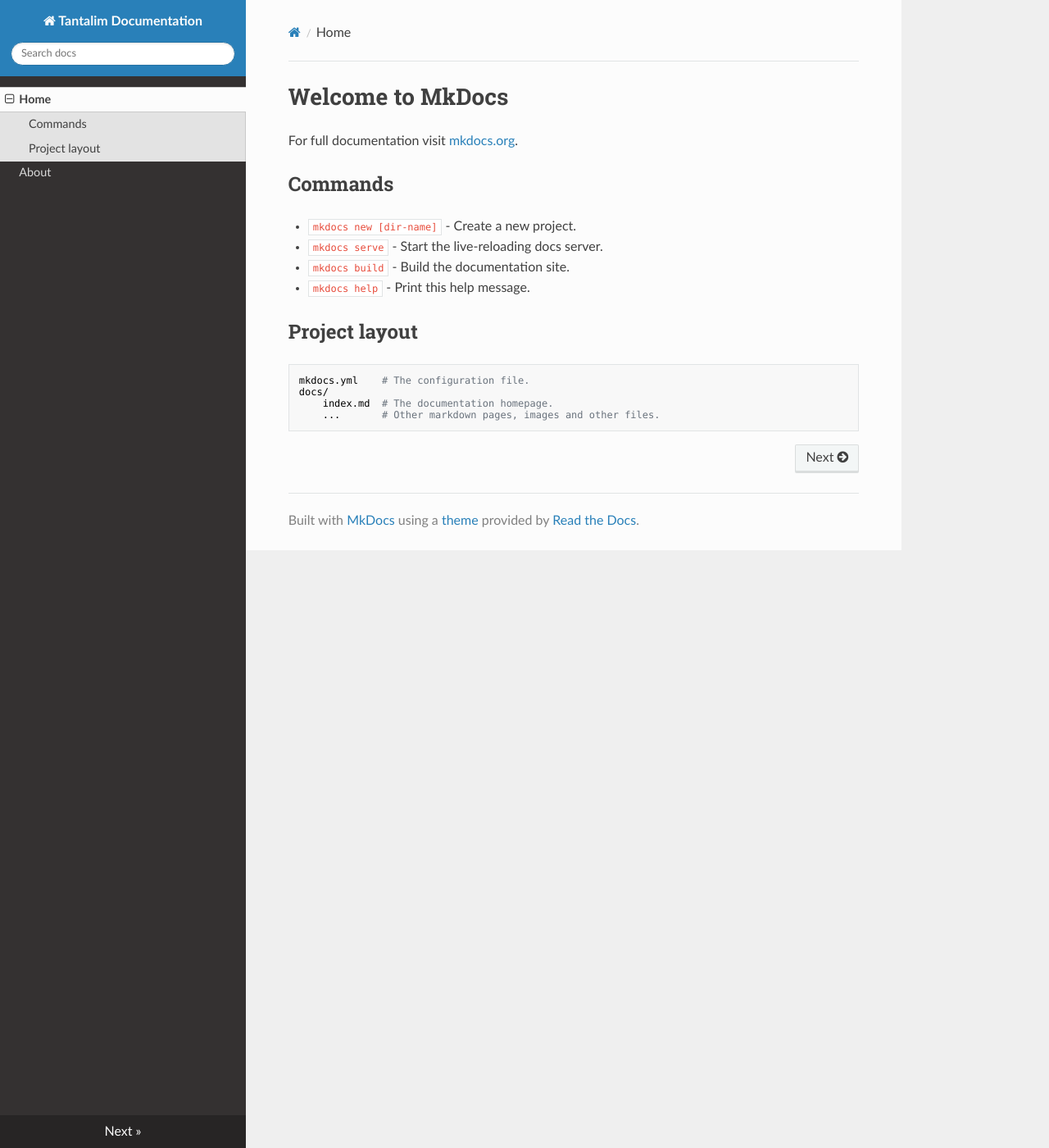
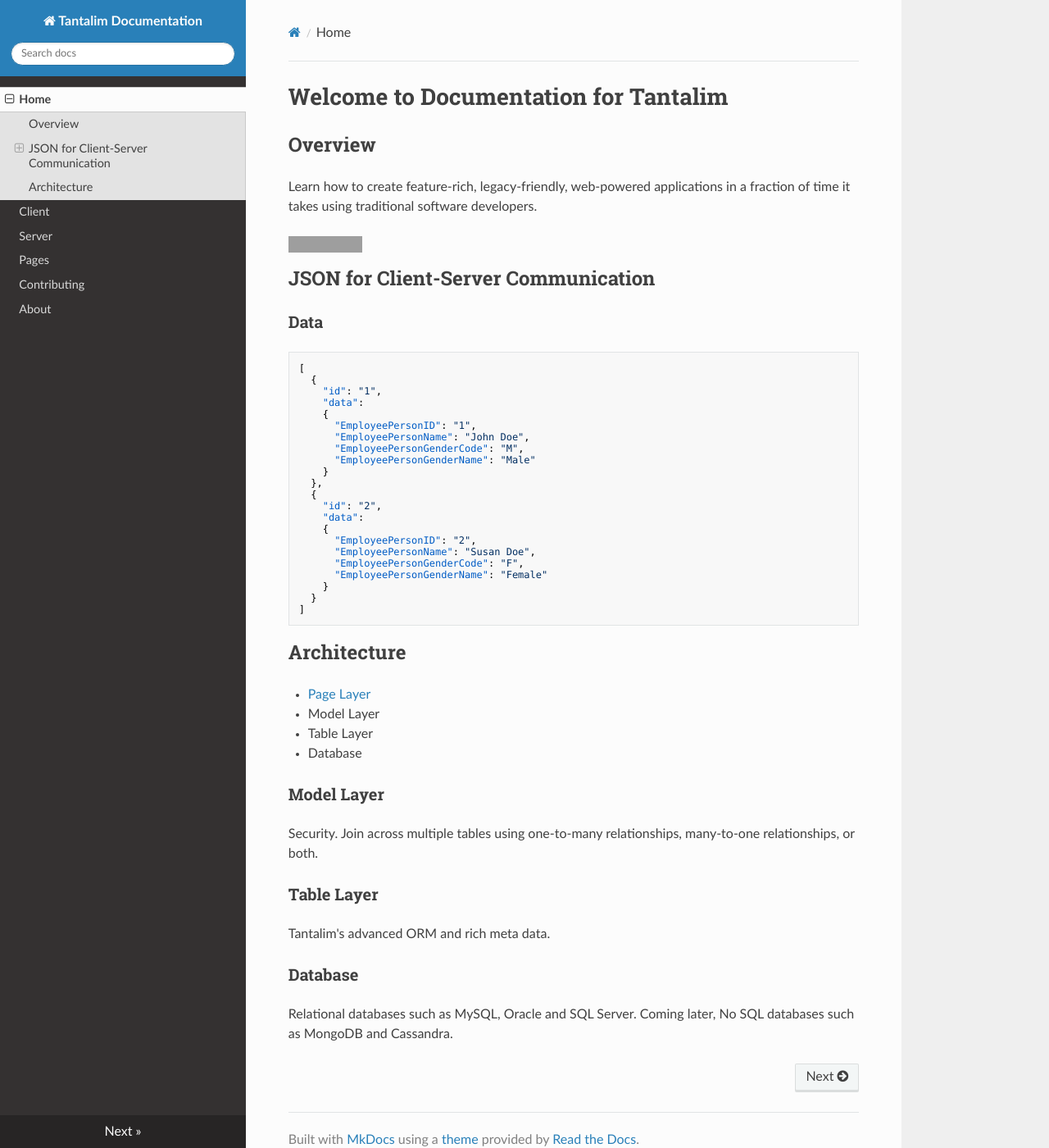
Before and after one commit to tantalim/tantalim-docs, an MkDocs documentation site: the page built from docs/index.md, in a window 1280 px wide and 1400 px high. Shown: the whole window at 82% size. Built offline with MkDocs 1.6.1, drawn with Linux system fonts in a browser that asks for light colours; nearby versions of some CDN libraries; old or Windows-style settings are respelled for this version of MkDocs; grey boxes are pictures that could not be loaded.

Commit message:
first draft of some initial documentation

````diff
--- a/docs/index.md
+++ b/docs/index.md
@@ -1,17 +1,54 @@
-# Welcome to MkDocs
+# Welcome to Documentation for Tantalim
 
-For full documentation visit [mkdocs.org](http://mkdocs.org).
+## Overview
 
-## Commands
+Learn how to create feature-rich, legacy-friendly, web-powered applications in a fraction of time it takes using
+traditional software developers.
 
-* `mkdocs new [dir-name]` - Create a new project.
-* `mkdocs serve` - Start the live-reloading docs server.
-* `mkdocs build` - Build the documentation site.
-* `mkdocs help` - Print this help message.
+<iframe src="http://ghbtns.com/github-btn.html?user=tantalim&type=follow&size=large" allowtransparency="true"
+    frameborder="0" scrolling="0" width="255" height="30"></iframe>
 
-## Project layout
 
-    mkdocs.yml    # The configuration file.
-    docs/
-        index.md  # The documentation homepage.
-        ...       # Other markdown pages, images and other files.
+## JSON for Client-Server Communication
+
+### Data
+
+```json
+[
+  {
+    "id": "1",
+    "data":
+    {
+      "EmployeePersonID": "1",
+      "EmployeePersonName": "John Doe",
+      "EmployeePersonGenderCode": "M",
+      "EmployeePersonGenderName": "Male"
+    }
+  },
+  {
+    "id": "2",
+    "data":
+    {
+      "EmployeePersonID": "2",
+      "EmployeePersonName": "Susan Doe",
+      "EmployeePersonGenderCode": "F",
+      "EmployeePersonGenderName": "Female"
+    }
+  }
+]
+```
+
+## Architecture
+
+* [Page Layer](pages/)
+* Model Layer
+* Table Layer
+* Database
+
+
+<h3>Model Layer</h3>
+<p>Security. Join across multiple tables using one-to-many relationships, many-to-one relationships, or both.</p>
+<h3>Table Layer</h3>
+<p>Tantalim's advanced ORM and rich meta data.</p>
+<h3>Database</h3>
+<p>Relational databases such as MySQL, Oracle and SQL Server. Coming later, No SQL databases such as MongoDB and Cassandra.</p>
--- a/mkdocs.yml
+++ b/mkdocs.yml
@@ -1,5 +1,9 @@
 site_name: Tantalim Documentation
 pages:
 - [index.md, Home]
+- [client.md, Client]
+- [server.md, Server]
+- [pages.md, Pages]
+- [contributing.md, Contributing]
 - [about.md, About]
 theme: readthedocs
````
Also changed, not shown: docs/client.md (added, +10 -0 lines), docs/contributing.md (added, +19 -0 lines), docs/pages.md (added, +180 -0 lines), docs/server.md (added, +10 -0 lines), 1 other file.
